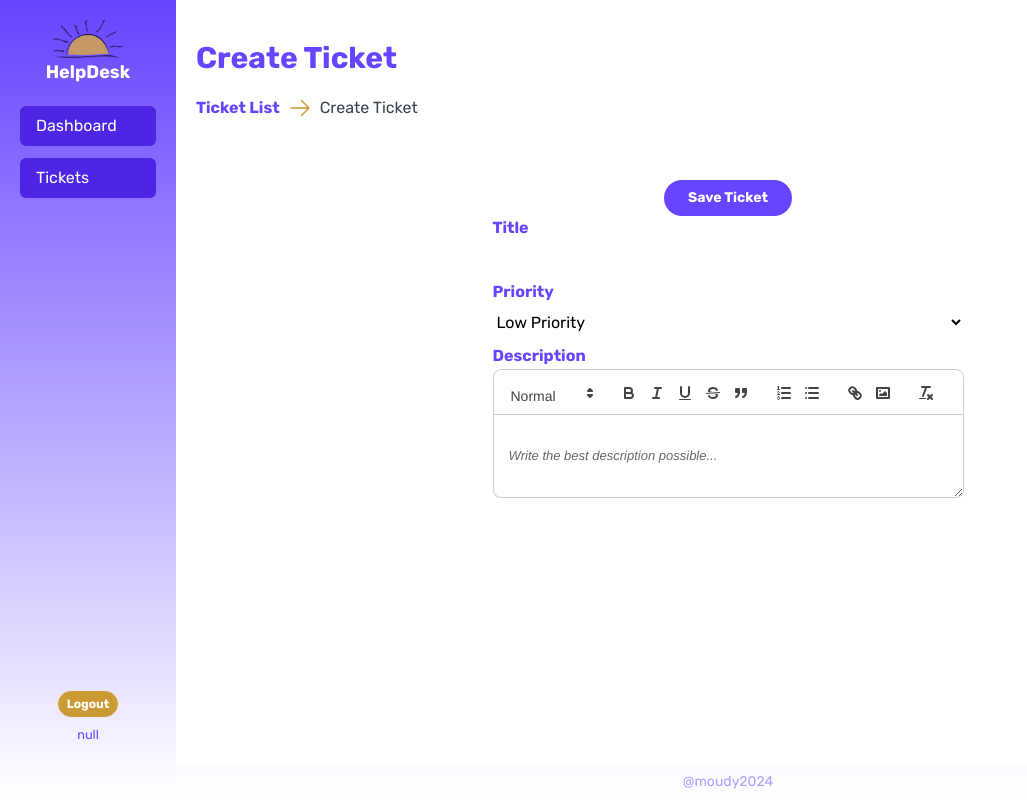
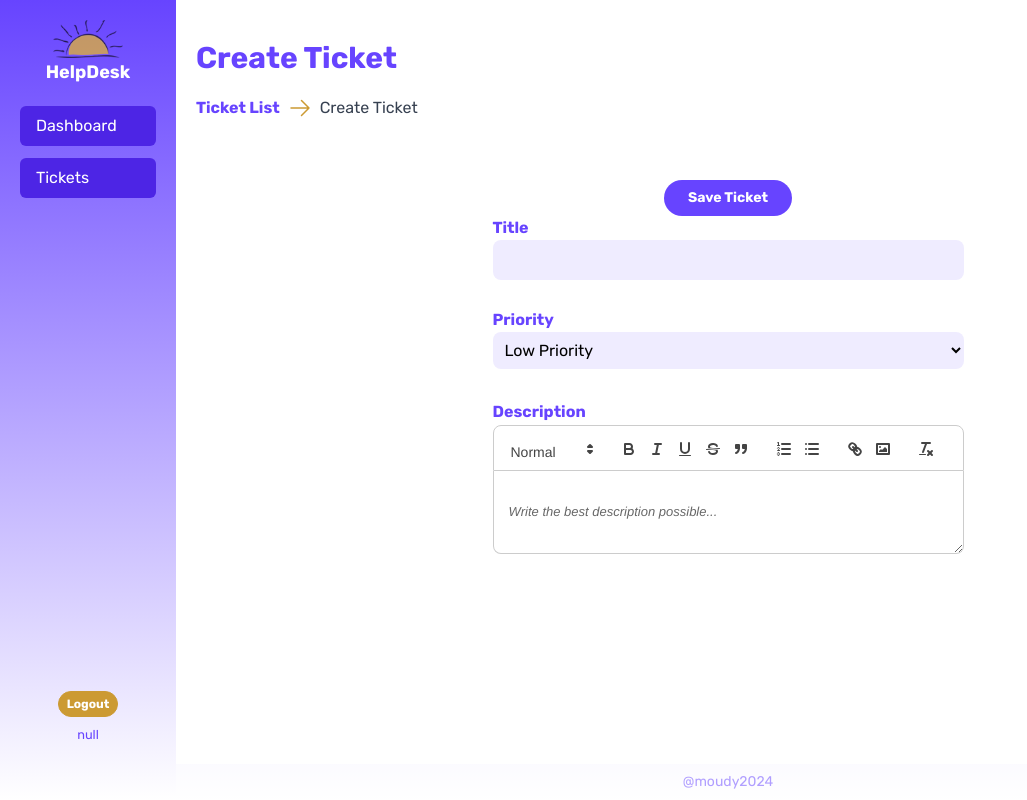
Before and after one commit to emoudy/helpdesk, a Next.js app: page /tickets/create in a window 1280 px wide. Shown: the whole page, without its empty margins (0-1027 px from the left). Built offline with nearby package versions, Linux system fonts and the light colour scheme; no server answers.

Commit message:
Ticket CSS

```diff
--- a/app/(dashboard)/components/content/Ticket/Ticket.tsx
+++ b/app/(dashboard)/components/content/Ticket/Ticket.tsx
@@ -12,9 +12,9 @@ interface TicketProps {
 
 export default function Ticket({ ticket, displayDescription = false, displayMenu = false, sessionEmail="" }: TicketProps) {
   return (
-    <>
+    <div className='w-full mb-5'>
       <TicketHeader ticket={ticket} sessionEmail={sessionEmail} displayMenu={displayMenu} />
-      {displayDescription ? <TicketDescription ticketDescription={ticket.description} /> : null}
-    </>
+      {displayDescription ? <TicketDescription ticketDescription={ticket.description}/> : null}
+    </div>
   )
 }
--- a/app/(dashboard)/components/content/Ticket/TicketHeader.tsx
+++ b/app/(dashboard)/components/content/Ticket/TicketHeader.tsx
@@ -22,7 +22,7 @@ export default function TicketHeader({ ticket, displayMenu, sessionEmail }: Tick
   }
 
   return (
-    <div className="flex my-5 overflow-hidden rounded-md bg-white bg-opacity-5 transition-colors duration-300 ease-in-out hover:cursor-pointer hover:bg-primary hover:bg-opacity-10">
+    <div className="flex overflow-hidden rounded-md bg-white bg-opacity-5 duration-300 ease-in-out w-full hover:cursor-pointer hover:bg-primary hover:bg-opacity-10">
       <div className={`flex w-16 items-center justify-center rounded-l-md text-center text-xs font-semibold ${priorityColor[priority]}`}>{priority}</div>
       <TicketTitle title={title} ticketEmail={ticketEmail} />
       {displayMenu? <TicketMenu id={id} ticketEmail={ticketEmail} sessionEmail={sessionEmail}/> : null}
--- a/app/(dashboard)/components/content/TicketForm.tsx
+++ b/app/(dashboard)/components/content/TicketForm.tsx
@@ -58,7 +58,7 @@ export default function TicketForm({ ticket, action }: TicketFormProps) {
   };
 
   return (
-    <>
+    <div className='max-w-4xl'>
       <p id="form-error" className='text-red-600 mb-5' role="alert" aria-live="assertive">{error ? "There was an error saving your ticket, please try again." : ""}</p>
       <form onSubmit={handleSubmit} aria-describedby="form-error">
         <div className="text-center">
@@ -66,10 +66,11 @@ export default function TicketForm({ ticket, action }: TicketFormProps) {
             {isLoading ? 'Saving...' : 'Save Ticket'}
           </button>
         </div>
-        <div>
+        <div className="mb-7">
           <label htmlFor="title">Title</label>
           <input
             id="title"
+            className={"bg-primary bg-opacity-10 px-2"}
             required
             type="text"
             onChange={e => setTitle(e.target.value)}
@@ -77,13 +78,13 @@ export default function TicketForm({ ticket, action }: TicketFormProps) {
             aria-label="Ticket Title"
           />
         </div>
-        <div>
+        <div className="mb-7">
           <label htmlFor="priority">Priority</label>
           <select
             id="priority"
+            className={"bg-primary bg-opacity-10 px-2"}
             onChange={e => setPriority(e.target.value)}
             value={priority}
-            className="bg-white"
             aria-label="Ticket Priority"
           >
             <option value="low">Low Priority</option>
@@ -101,6 +102,6 @@ export default function TicketForm({ ticket, action }: TicketFormProps) {
           />
         </div>
       </form>
-    </>
+    </div>
   )
 }
```
